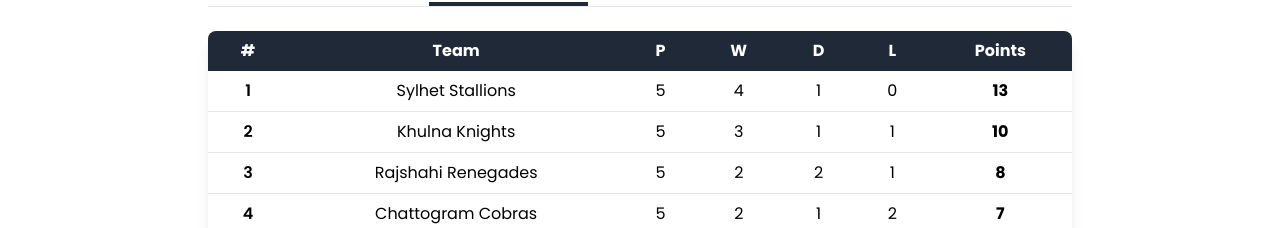
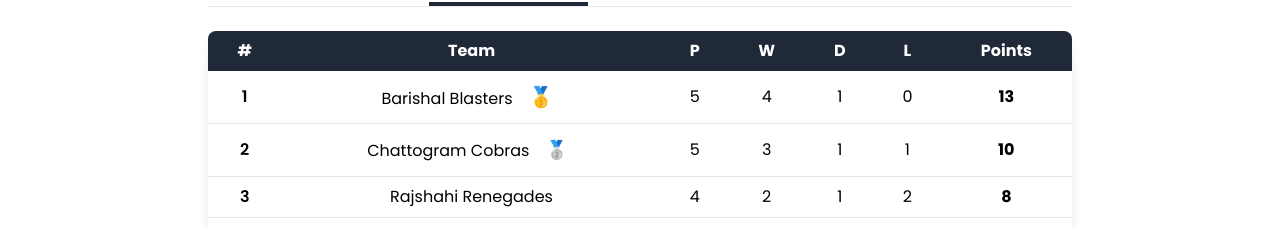
Before and after one commit to aidul23/tampere-titans, a React (Vite) app in the folder client/: page /tournament/1 in a window 1280 px wide. Both pictures are taken after a click on the button "Point Tables". Shown: the part 549-777 px from the top of the page. Built offline with nearby package versions, Linux system fonts and the light colour scheme.

Commit message:
tournament updated

```diff
--- a/client/src/pages/TournamentDetails.jsx
+++ b/client/src/pages/TournamentDetails.jsx
@@ -42,12 +42,12 @@ const tournamentData = {
         ],
         image: "/src/assets/tfm.png",
         pointsTable: [
-            { position: 1, team: "Sylhet Stallions", played: 5, won: 4, draw: 1, lost: 0, points: 13 },
-            { position: 2, team: "Khulna Knights", played: 5, won: 3, draw: 1, lost: 1, points: 10 },
-            { position: 3, team: "Rajshahi Renegades", played: 5, won: 2, draw: 2, lost: 1, points: 8 },
-            { position: 4, team: "Chattogram Cobras", played: 5, won: 2, draw: 1, lost: 2, points: 7 },
-            { position: 5, team: "Barishal Blasters", played: 5, won: 1, draw: 1, lost: 3, points: 4 },
-            { position: 6, team: "Dhaka Dragons", played: 5, won: 0, draw: 2, lost: 3, points: 2 },
+            { position: 1, team: "Barishal Blasters", played: 5, won: 4, draw: 1, lost: 0, points: 13 },
+            { position: 2, team: "Chattogram Cobras", played: 5, won: 3, draw: 1, lost: 1, points: 10 },
+            { position: 3, team: "Rajshahi Renegades", played: 4, won: 2, draw: 1, lost: 2, points: 8 },
+            { position: 4, team: "Khulna Knights", played: 4, won: 2, draw: 1, lost: 2, points: 7 },
+            { position: 5, team: "Sylhet Stallions", played: 3, won: 1, draw: 1, lost: 1, points: 2 },
+            { position: 6, team: "Dhaka Dragons", played: 3, won: 0, draw: 1, lost: 2, points: 1 },
         ],
         fixtures: [
             { date: "September 7, 2024", time: "12:00", venue: "Ahvenisjärvi Soccer Fields", team1: "Chattogram Cobras", team2: "Dhaka Dragons" },
@@ -61,16 +61,14 @@ const tournamentData = {
             { date: "September 7, 2024", time: "16:15", venue: "Ahvenisjärvi Soccer Fields", team1: "Khulna Knights", team2: "Dhaka Dragons" },
         ],
         playerStats: [
-            { name: "John Doe", team: "Sylhet Stallions", goals: 5, assists: 3, matches: 4 },
-            { name: "Jane Smith", team: "Khulna Knights", goals: 3, assists: 4, matches: 5 },
-            { name: "Ali Khan", team: "Rajshahi Renegades", goals: 4, assists: 2, matches: 3 },
+
         ],
         matches: [
             {
                 date: "September 7, 2024",
                 time: "12:00",
                 team1: { name: "Chattogram Cobras", flag: "/src/assets/chattogram.jpg", score: 0, scorer: [] },
-                team2: { name: "Dhaka Dragons", flag: "/src/assets/dhaka.jpg", score: 2, scorer: ["Puspo","Walid"] },
+                team2: { name: "Dhaka Dragons", flag: "/src/assets/dhaka.jpg", score: 2, scorer: ["Puspo", "Walid"] },
                 status: "Finished",
                 venue: "Ahvenisjärvi Soccer Fields",
                 stats: {
@@ -83,7 +81,7 @@ const tournamentData = {
                 date: "September 7, 2024",
                 time: "12:00",
                 team1: { name: "Sylhet Stallions", flag: "/src/assets/sylhet.jpg", score: 1, scorer: ["Khamza"] },
-                team2: { name: "Barishal Blasters", flag: "/src/assets/barisal.jpg", score: 2, scorer: ["Ashik","Khabir"] },
+                team2: { name: "Barishal Blasters", flag: "/src/assets/barisal.jpg", score: 2, scorer: ["Ashik", "Khabir"] },
                 status: "Finished",
                 venue: "Ahvenisjärvi Soccer Fields",
                 stats: {
@@ -148,7 +146,7 @@ const tournamentData = {
                 date: "September 7, 2024",
                 time: "14:15",
                 team1: { name: "Chattogram Cobras", flag: "/src/assets/chattogram.jpg", score: 1, scorer: ["Puspo"] },
-                team2: { name: "Barishal Blasters", flag: "/src/assets/barisal.jpg", score: 3, scorer: ["Tabiq","Tabiq","Ashiq"] },
+                team2: { name: "Barishal Blasters", flag: "/src/assets/barisal.jpg", score: 3, scorer: ["Tabiq", "Tabiq", "Ashiq"] },
                 status: "Finished",
                 venue: "Ahvenisjärvi Soccer Fields",
                 stats: {
@@ -313,7 +311,19 @@ const TournamentDetails = () => {
                                 {tournament.pointsTable.map((team, index) => (
                                     <tr key={index} className="border-b hover:bg-gray-100">
                                         <td className="px-4 py-2 font-semibold">{team.position}</td>
-                                        <td className="px-4 py-2">{team.team}</td>
+                                        <td className="px-4 py-2">
+                                            {team.team}
+                                            {index === 0 && (
+                                                <span className="ml-2 inline-block text-white text-xl px-2 py-1">
+                                                    🥇
+                                                </span>
+                                            )}
+                                            {index === 1 && (
+                                                <span className="ml-2 inline-block text-white text-lg px-2 py-1">
+                                                    🥈
+                                                </span>
+                                            )}
+                                        </td>
                                         <td className="px-4 py-2">{team.played}</td>
                                         <td className="px-4 py-2">{team.won}</td>
                                         <td className="px-4 py-2">{team.draw}</td>
@@ -325,6 +335,7 @@ const TournamentDetails = () => {
                         </table>
                     </div>
                 )}
+
                 {activeTab === "matches" && (
                     <div className="mt-6">
                         <h2 className="text-2xl font-semibold mb-4">Match Results</h2>
@@ -346,6 +357,8 @@ const TournamentDetails = () => {
                                     <th className="py-2 px-4">Matches</th>
                                 </tr>
                             </thead>
+
+                            {tournament.playerStats.length > 0 ? (
                                 <tbody>
                                     {tournament.playerStats.map((player, index) => (
                                         <tr key={index} className="text-center border-b">
@@ -357,7 +370,13 @@ const TournamentDetails = () => {
                                         </tr>
                                     ))}
                                 </tbody>
+                            ) : null}
                         </table>
+
+                        {tournament.playerStats.length === 0 && (
+                            <p className="text-xl text-center font-semibold mt-4">No Data Available</p>
+                        )}
+
                     </div>
                 )}
             </div>
```
Lines whose indentation alone changed are shown as unchanged.
